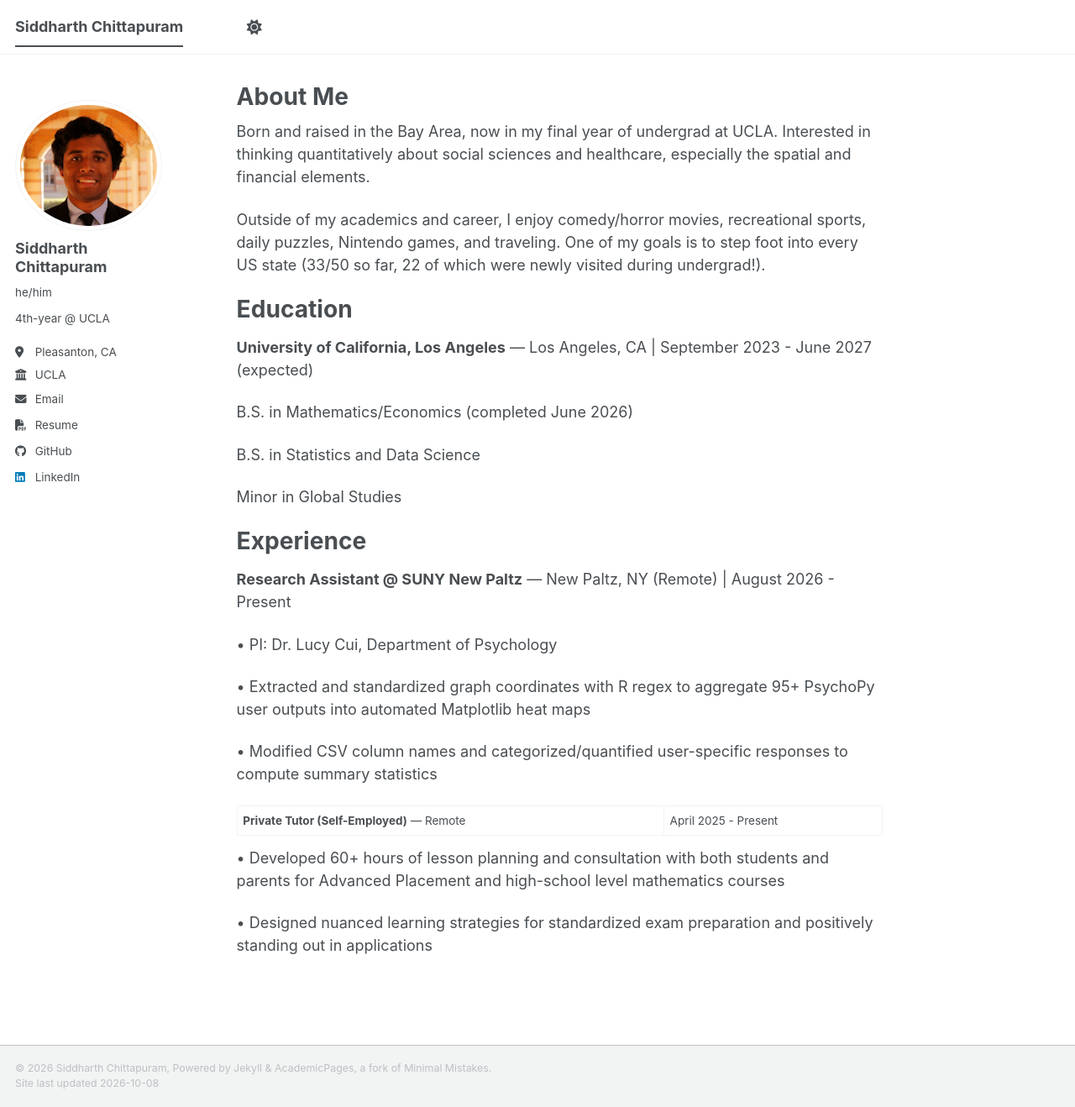
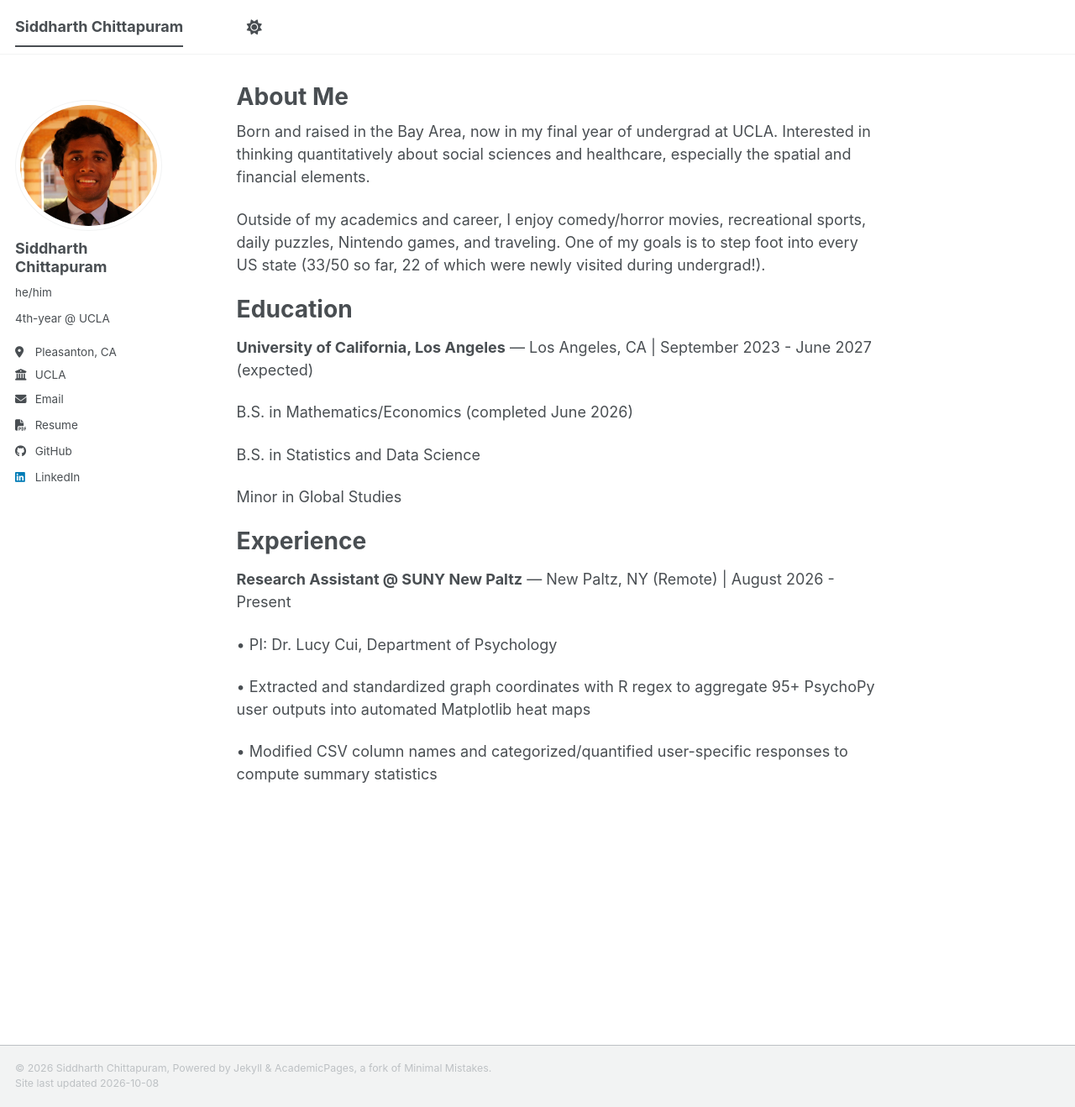
Before and after one commit to schittap/schittap.github.io, a Jekyll site: the page built from _pages/about.md, in a window 1280 px wide and 1318 px high. Shown: the whole window at 84% size. Built offline with Jekyll 4.4.1, drawn with Linux system fonts in a browser that asks for light colours; a style sheet for code colours, icons or effects is not loaded.

Commit message:
Update about.md

```diff
--- a/_pages/about.md
+++ b/_pages/about.md
@@ -31,9 +31,3 @@ __Research Assistant @ SUNY New Paltz__ — New Paltz, NY (Remote) | August 2026
 • Extracted and standardized graph coordinates with R regex to aggregate 95+ PsychoPy user outputs into automated Matplotlib heat maps
 
 • Modified CSV column names and categorized/quantified user-specific responses to compute summary statistics
-
-__Private Tutor (Self-Employed)__ — Remote | April 2025 - Present
-
-• Developed 60+ hours of lesson planning and consultation with both students and parents for Advanced Placement and high-school level mathematics courses
-
-• Designed nuanced learning strategies for standardized exam preparation and positively standing out in applications
```
